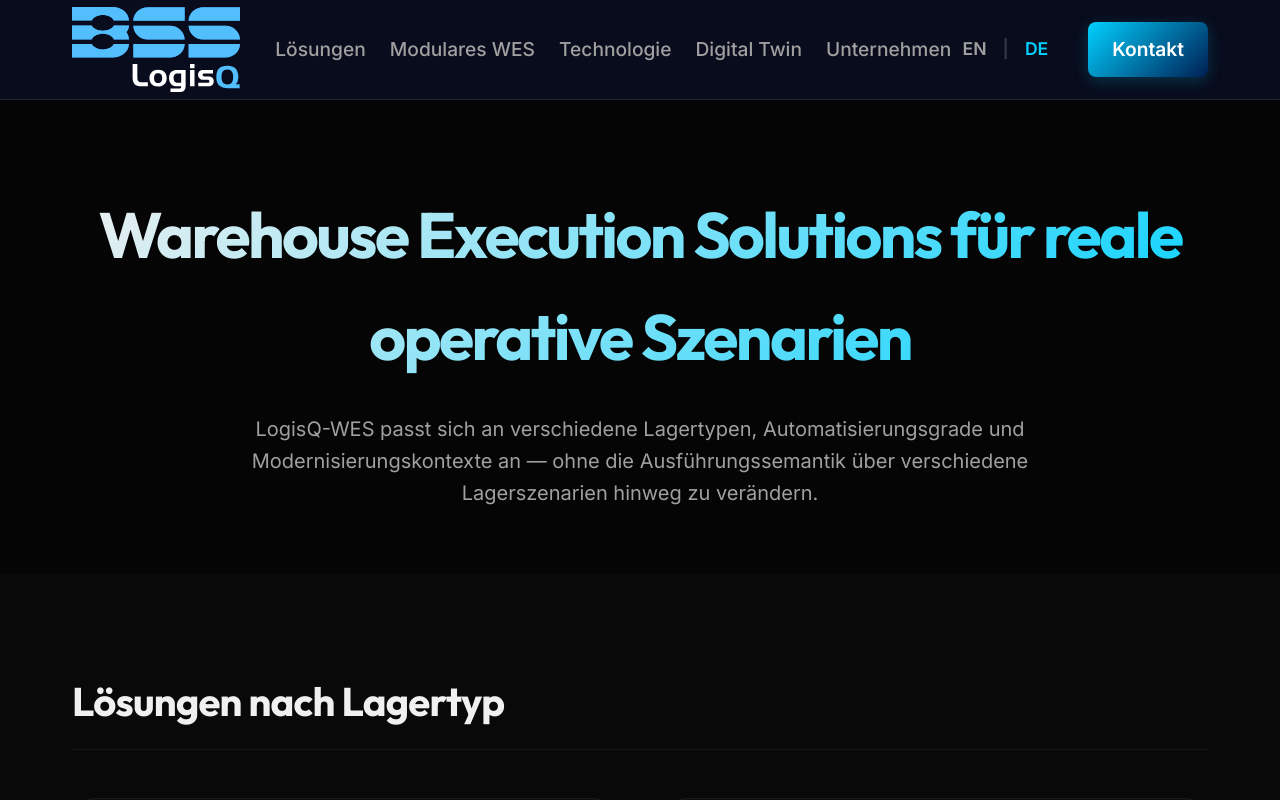
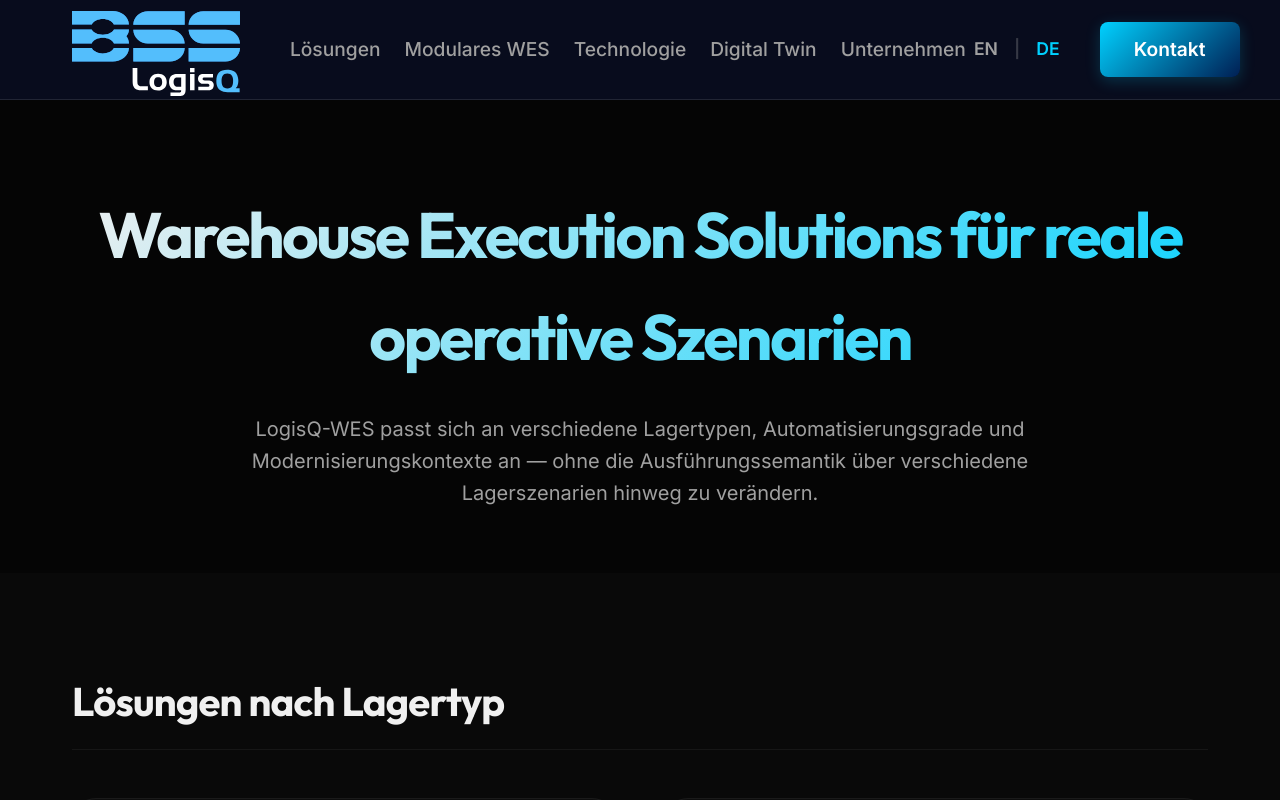
Before and after one commit to zuchowskimarek-dotcom/bss-logisq-website, a Next.js app: page /de/solutions in a window 1280 px wide. Shown: the top 800 px of the page. Built offline with nearby package versions, Linux system fonts and the light colour scheme.

Commit message:
fix: navbar layout - fixed CTA width, logo spacing, menu margin

```diff
--- a/src/components/layout/Navbar.module.css
+++ b/src/components/layout/Navbar.module.css
@@ -34,6 +34,7 @@
     height: 85px;
     width: auto;
     transition: var(--transition-fast);
+    margin-top: 8px;
 }
 
 .logoImage:hover {
@@ -44,7 +45,7 @@
 .links {
     display: flex;
     gap: 1.5rem;
-    margin-left: 2rem;
+    margin-left: 50px;
 }
 
 .link {
@@ -107,6 +108,8 @@
     transition: var(--transition-smooth);
     box-shadow: 0 4px 15px rgba(0, 209, 255, 0.2);
     white-space: nowrap;
+    min-width: 140px;
+    text-align: center;
 }
 
 .cta:hover {
```
